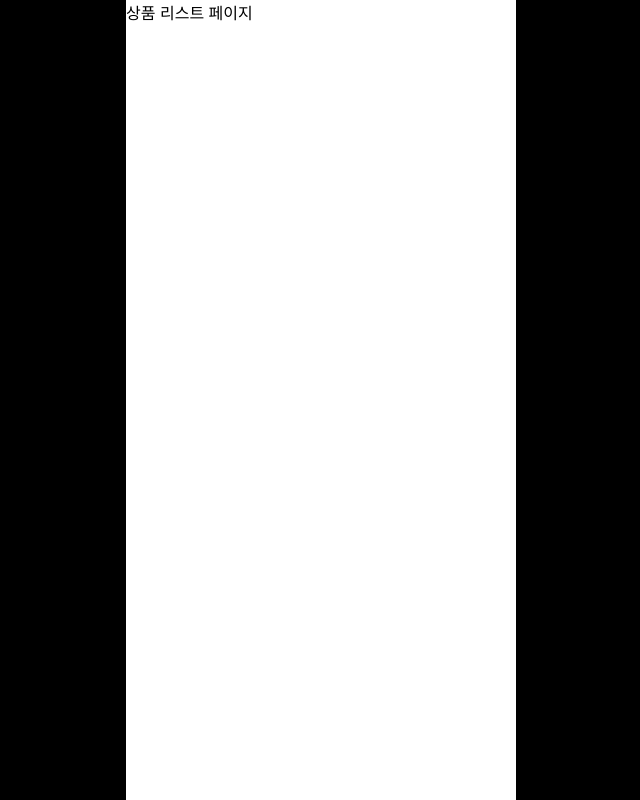
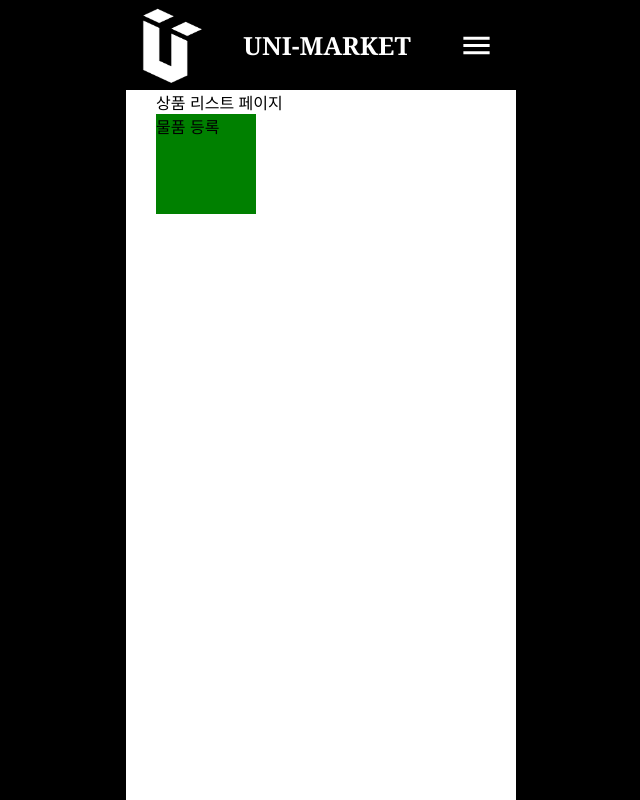
Before and after one commit to DonggyunKim00/UniMarket, a React (Create React App) app: page /list in a window 1280 px wide. Shown: the whole page, without its empty margins (319-959 px from the left). Built offline with nearby package versions, Linux system fonts and the light colour scheme.

Commit message:
feat. 상품 리스트 페이지 물품 등록 버튼 구현

```diff
--- a/src/pages/List.tsx
+++ b/src/pages/List.tsx
@@ -1,7 +1,25 @@
 import React from 'react';
+import styled from 'styled-components';
+import PageWrapper from '../components/common/PageWrapper';
+import { useNavigate } from 'react-router-dom';
 
 const List = () => {
-  return <div>상품 리스트 페이지</div>;
+  const navigate = useNavigate();
+  const onRegist = () => {
+    navigate(`/Register`);
+  };
+  return (
+    <PageWrapper>
+      <div>상품 리스트 페이지</div>
+      <RegisterButton onClick={() => onRegist()}>물품 등록</RegisterButton>
+    </PageWrapper>
+  );
 };
 
 export default List;
+
+const RegisterButton = styled.div`
+  width: 100px;
+  height: 100px;
+  background-color: green;
+`;
```
